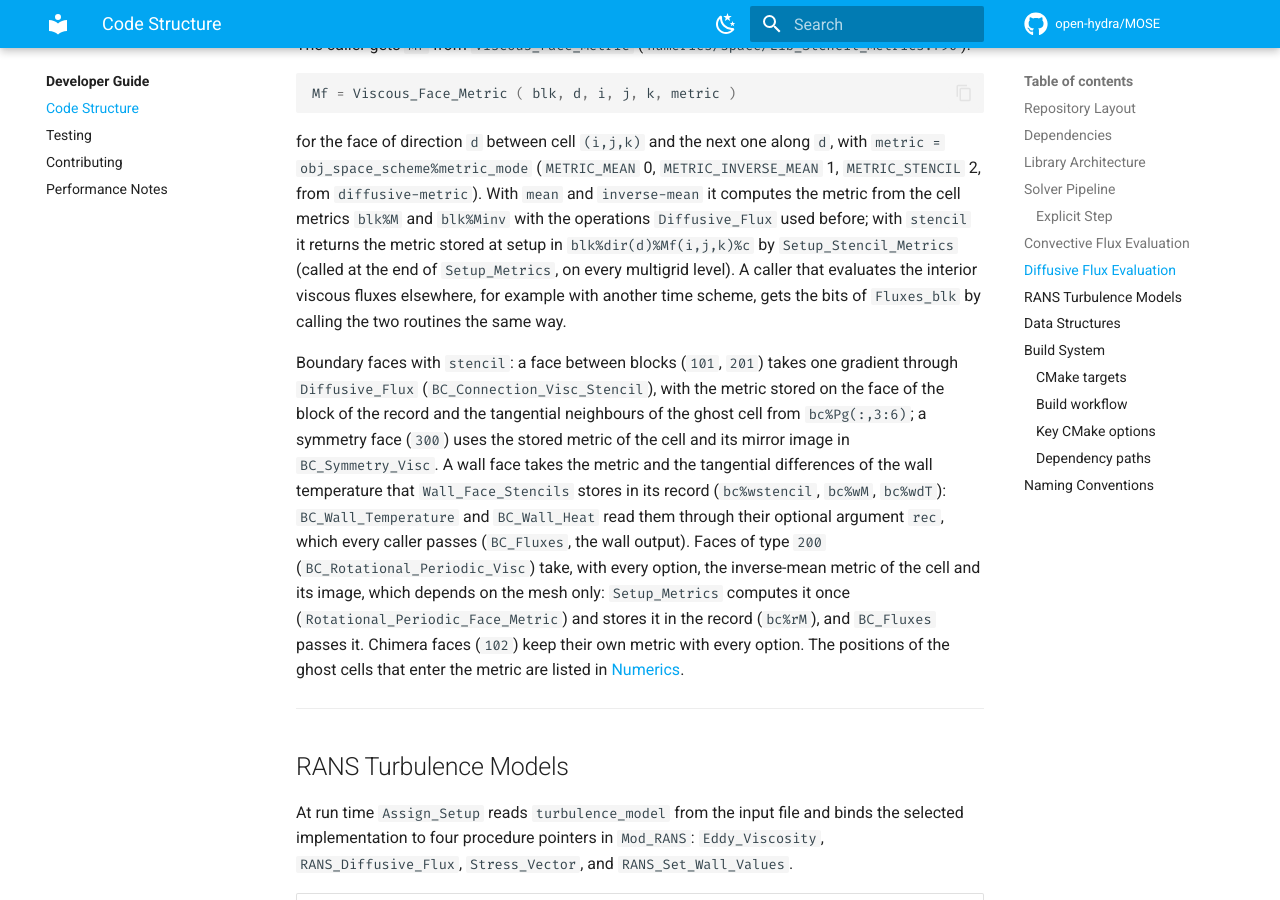
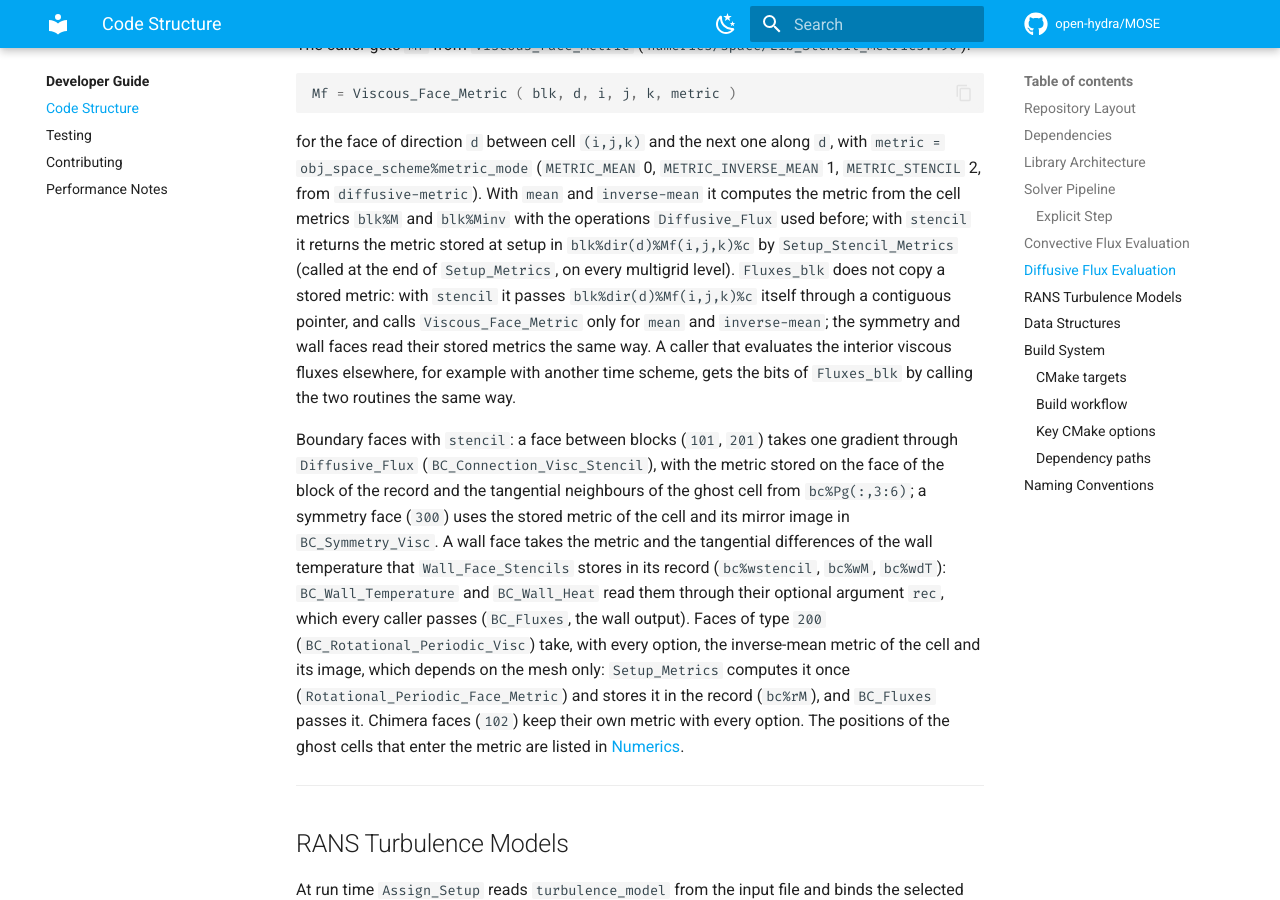
Before and after one commit to open-hydra/MOSE, an MkDocs documentation site: the page built from docs/development/structure.md, in a window 1280 px wide and 900 px high, scrolled down 4629 px. Built offline with MkDocs 1.6.1 and Material for MkDocs 9.7.7, drawn with Linux system fonts in a browser that asks for light colours; comment, search, counter and statistics services are not loaded.

Commit message:
Read the stored viscous face metrics in place
Why: with diffusive-metric = stencil every viscous face has its metric
stored at setup. Fluxes_blk copied it at every interior face and stage
into a local 3x3, through the function Viscous_Face_Metric, before
passing it to Diffusive_Flux; BC_Symmetry_Visc, BC_Wall_Heat and
BC_Wall_Temperature copied the metric of the cell, and with stencil the
stored metric of the face, into local 3x3s too.

Fix: a contiguous pointer to the stored metric, read where it is: with
stencil Fluxes_blk passes blk%dir(d)%Mf(i,j,k)%c itself and calls
Viscous_Face_Metric only for mean and inverse-mean, whose metric is
computed at the face; the symmetry and wall faces point to the metric of
the cell or of the face. Other callers of Viscous_Face_Metric work as
before.

Before and after: the same numbers with a compiler that evaluates the
same expression alike in every place; with the RELEASE flags of ifx
(-fp-model fast=2) the last bits may differ.

Test (measured on an earlier version of this series): the fast tier
passes.

Class: cost.

Basis: the same values reach the same operations.

Co-Authored-By: Claude Opus 5.5 <noreply@anthropic.com>

```diff
--- a/docs/development/structure.md
+++ b/docs/development/structure.md
@@ -219,9 +219,13 @@ for the face of direction `d` between cell `(i,j,k)` and the next one along
 `blk%M` and `blk%Minv` with the operations `Diffusive_Flux` used before;
 with `stencil` it returns the metric stored at setup in
 `blk%dir(d)%Mf(i,j,k)%c` by `Setup_Stencil_Metrics` (called at the end of
-`Setup_Metrics`, on every multigrid level). A caller that evaluates the
-interior viscous fluxes elsewhere, for example with another time scheme, gets
-the bits of `Fluxes_blk` by calling the two routines the same way.
+`Setup_Metrics`, on every multigrid level). `Fluxes_blk` does not copy a
+stored metric: with `stencil` it passes `blk%dir(d)%Mf(i,j,k)%c` itself
+through a contiguous pointer, and calls `Viscous_Face_Metric` only for
+`mean` and `inverse-mean`; the symmetry and wall faces read their stored
+metrics the same way. A caller that evaluates the interior viscous fluxes
+elsewhere, for example with another time scheme, gets the bits of
+`Fluxes_blk` by calling the two routines the same way.
 
 Boundary faces with `stencil`: a face between blocks (`101`, `201`) takes one
 gradient through `Diffusive_Flux` (`BC_Connection_Visc_Stencil`), with the
```
Also changed, not shown: 4 other files.
